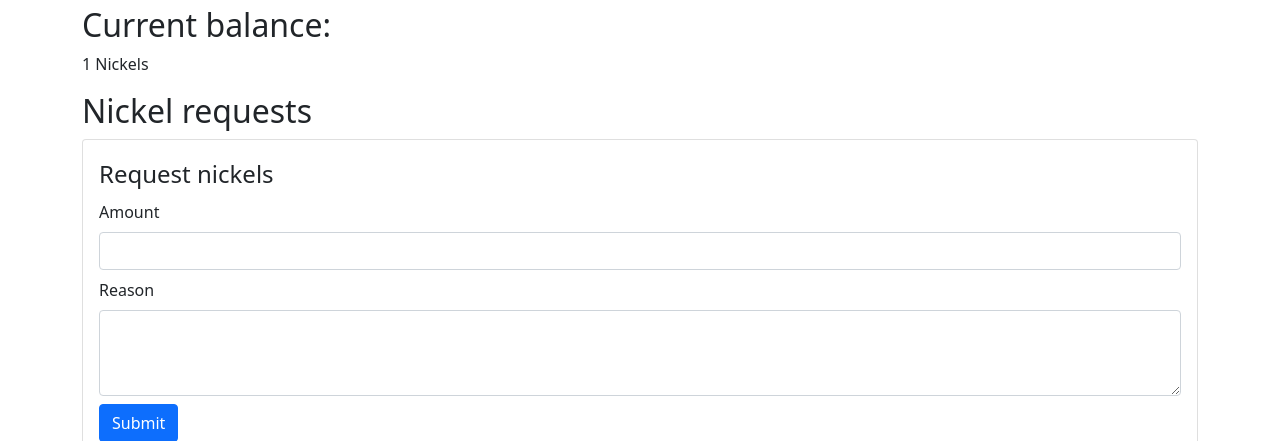
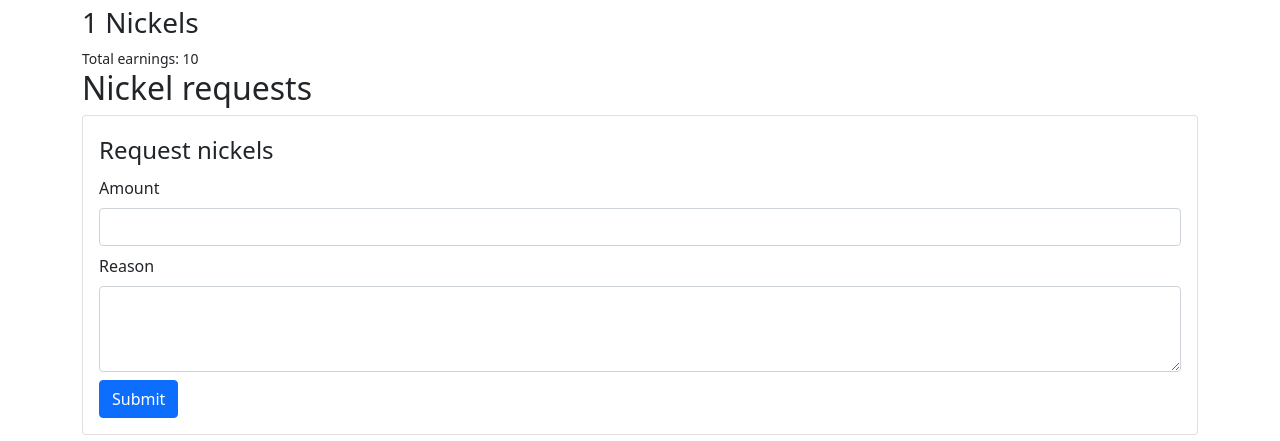
Before and after one commit to quintrino/nickel-club, a Flask app: a page that uses nickel_club/public/templates/public/member.html in a window 1280 px wide. Shown: the part 120-561 px from the top of the page. Run offline with Flask 2, Linux system fonts and the light colour scheme; tables that the repository leaves empty hold one stand-in row (values such as "Sample post").

Commit message:
Display total earnings on individual member pages

```diff
--- a/nickel_club/public/templates/public/member.html
+++ b/nickel_club/public/templates/public/member.html
@@ -5,8 +5,8 @@
 {% endblock %}
 
 {% block content %}
-<h2>Current balance:</h2>
-<p>{{ member.nickels}} Nickels</p>
+<h3>{{ member.nickels}} Nickels</h3>
+<small>Total earnings: {{member.total_earnings}}</small>
 
 <h2>Nickel requests</h2>
 
```
